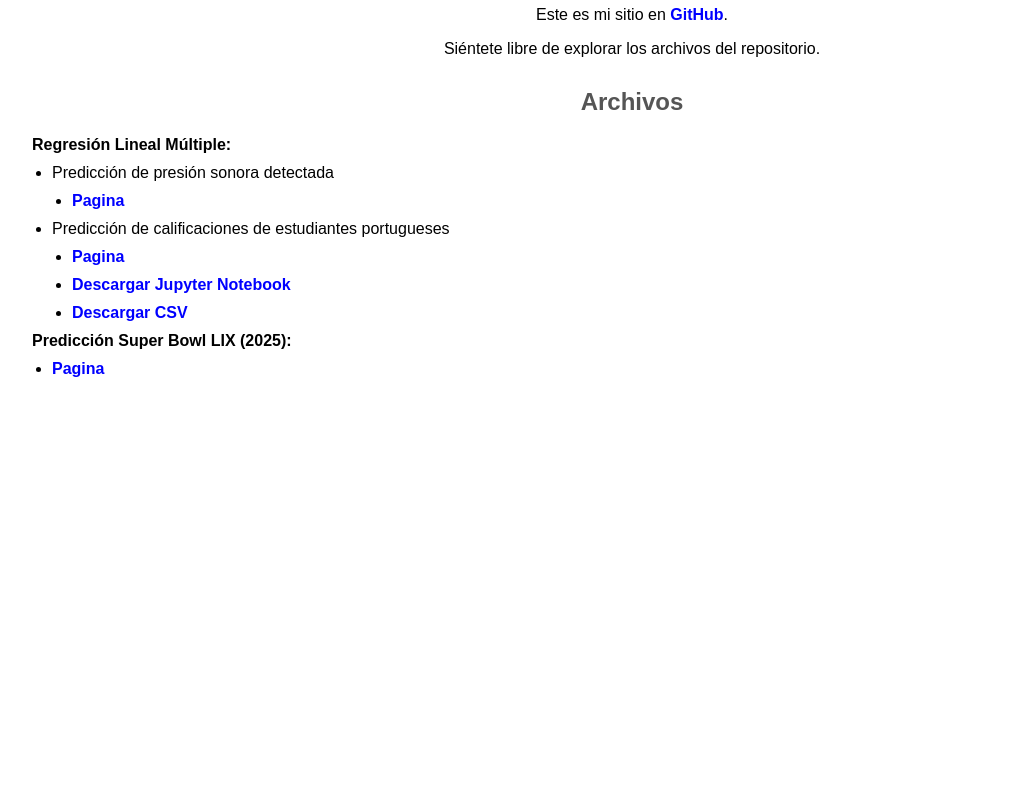
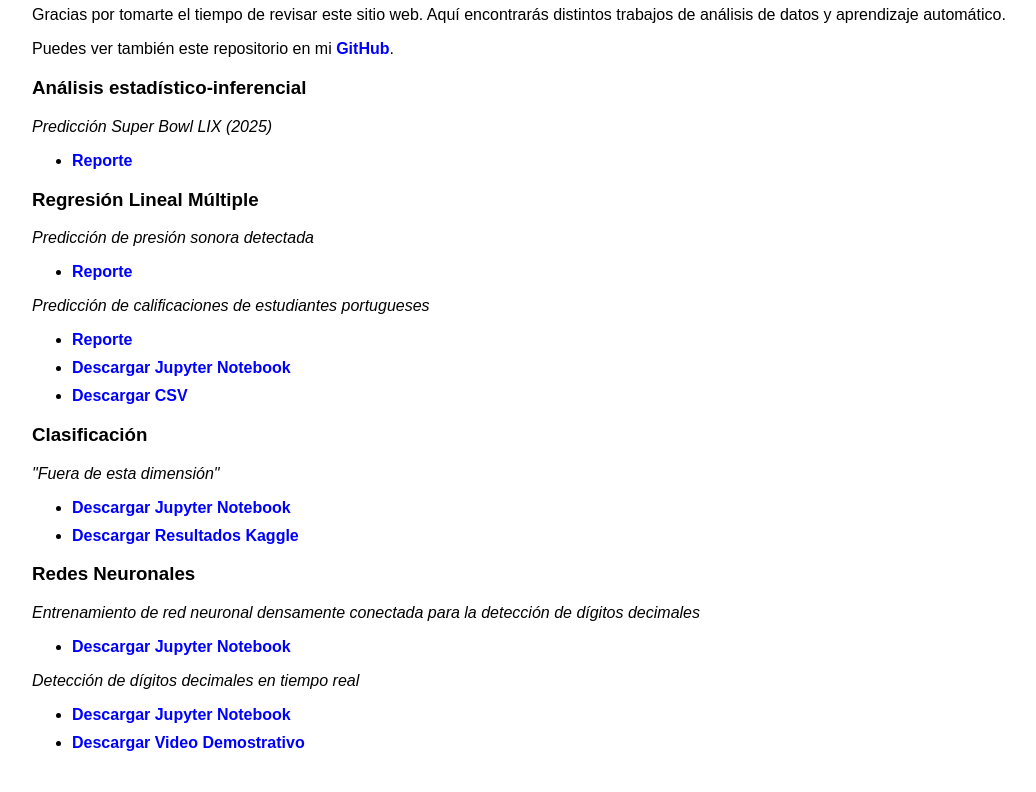
Before and after one commit to Amaro27/Analisis-de-datos, a plain HTML site: page index.html in a window 1280 px wide. Shown: the part 92-884 px from the top of the page, without its empty margins (8-1044 px from the left). Before the commit the page ends 800 px from the top, so only its background shows below. Drawn offline with Linux system fonts and the light colour scheme.

Commit message:
Cambios en index y agregar imagen

```diff
--- a/index.html
+++ b/index.html
@@ -5,41 +5,61 @@
     <meta name="viewport" content="width=device-width, initial-scale=1.0">
     <title>Análisis de datos</title>
     <style>
-        body { font-family: Arial, sans-serif; text-align: center; margin: 40px; }
+        body { font-family: Arial, sans-serif; text-align: left; margin: 40px; }
         h1 { color: #333; }
         h2 { color: #555; margin-top: 30px; }
         a { text-decoration: none; color: blue; font-weight: bold; }
-        ul { list-style-type: none; padding: 0; }
+        ul { list-style-type: disc; padding-left: 20; }
         li { margin: 10px 0; text-align: left; }
-        ul ul { margin-left: 20px; list-style-type: disc; } /* Sub-bullets con estilo de puntos */
+        ul ul { margin-left: 20px; list-style-type: disc; }
     </style>
 </head>
 <body>
-    <h1>¡Bienvenido!</h1>
-    <p>Este es mi sitio en <a href="https://github.com/Amaro27/Analisis-de-datos" target="_blank">GitHub</a>.</p>
-    <p>Siéntete libre de explorar los archivos del repositorio.</p>
+    <h1>¡Hola!</h1>
+    <p>Gracias por tomarte el tiempo de revisar este sitio web. Aquí encontrarás distintos trabajos de análisis de datos y aprendizaje automático.  </p>
+    <p>Puedes ver también este repositorio en mi <a href="https://github.com/Amaro27/Analisis-de-datos" target="_blank">GitHub</a>.</p>
 
-    <h2>Archivos</h2>
+
+    <h3><strong>Análisis estadístico-inferencial</strong></h3>
+    <p><em>Predicción Super Bowl LIX (2025)</em></p>
     <ul>
-        <li><strong>Regresión Lineal Múltiple:</strong>
+        <li><a href="nfl_prediction_2025_clean_v2.html" target="_blank">Reporte</a></li>
+    </ul>
+
+
+
+    <h3><strong>Regresión Lineal Múltiple</strong></h3>
+    <p><em>Predicción de presión sonora detectada</em></p>
     <ul>
-                <li>Predicción de presión sonora detectada</li>
+        <li><a href="Regresion Lineal Multiple/MLR_soundPressurePrediction.html" target="_blank">Reporte</a></li>
+    </ul>
+    <p><em>Predicción de calificaciones de estudiantes portugueses</em></p>
     <ul>
-                        <li><a href="Regresion Lineal Multiple/MLR_soundPressurePrediction.html" target="_blank">Pagina</a></li>
-                    </ul>
-                <li>Predicción de calificaciones de estudiantes portugueses</li>
-                    <ul>
-                        <li><a href="Regresion Lineal Multiple/portugueseStudentsScorePrediction.html" target="_blank">Pagina</a></li>
+        <li><a href="Regresion Lineal Multiple/portugueseStudentsScorePrediction.html" target="_blank">Reporte</a></li>
         <li><a href="Regresion Lineal Multiple/portugueseStudentsScorePrediction.ipynb" target="_blank">Descargar Jupyter Notebook</a></li>
         <li><a href="Regresion Lineal Multiple/Calificaciones.csv" target="_blank">Descargar CSV</a></li>
     </ul>
+
+
+
+    <h3><strong>Clasificación</strong></h3>
+    <p><em>"Fuera de esta dimensión"</em></p>
+    <ul>
+        <li><a href="Clasificación/Fuera de esta dimensión.ipynb" target="_blank">Descargar Jupyter Notebook</a></li>
+        <li><a href="Clasificación/Resultados Kaggle.png" target="_blank">Descargar Resultados Kaggle</a></li>
     </ul>
-        </li>
-        <li><strong>Predicción Super Bowl LIX (2025):</strong>
+
+
+
+    <h3><strong>Redes Neuronales</strong></h3>
+    <p><em>Entrenamiento de red neuronal densamente conectada para la detección de dígitos decimales</em></p>
     <ul>
-                <li><a href="nfl_prediction_2025_clean_v2.html" target="_blank">Pagina</a></li>
+        <li><a href="Redes neuronales/Entrenamiento de red neuronal densamente conectada para la detección de dígitos decimales.ipynb" target="_blank">Descargar Jupyter Notebook</a></li>
     </ul>
-        </li>
+    <p><em>Detección de dígitos decimales en tiempo real</em></p>
+    <ul>
+        <li><a href="Redes neuronales/Detección de digitos decimales en tiempo real.ipynb de red neuronal densamente conectada para la detección de dígitos decimales.ipynb" target="_blank">Descargar Jupyter Notebook</a></li>
+        <li><a href="Redes neuronales/Detección digitos decimales en tiempo real.mp4" target="_blank">Descargar Video Demostrativo</a></li>
     </ul>
 </body>
 </html>
```
Also changed, not shown: Clasificación/Resultados Kaggle.png (added). Lines whose indentation alone changed are shown as unchanged.
